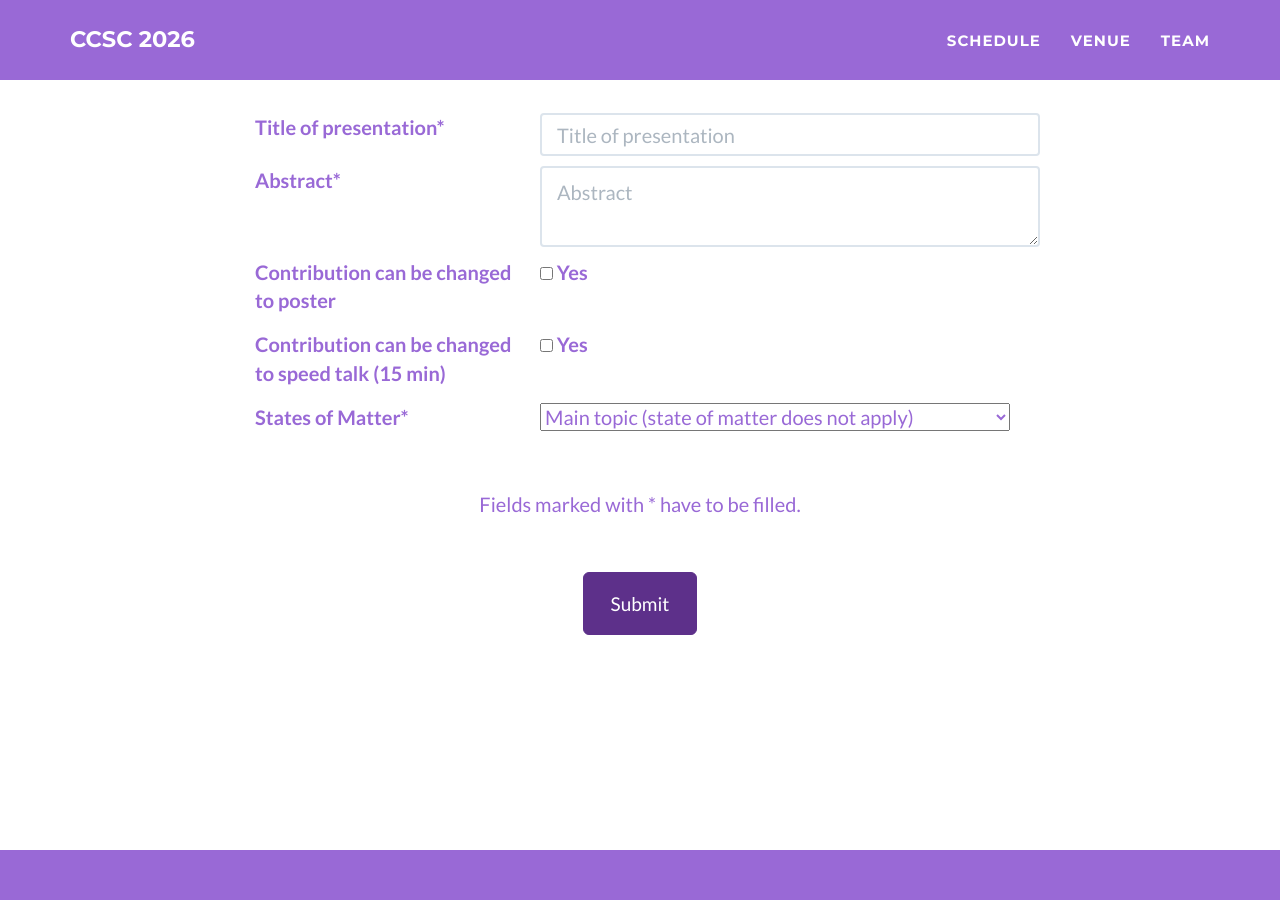
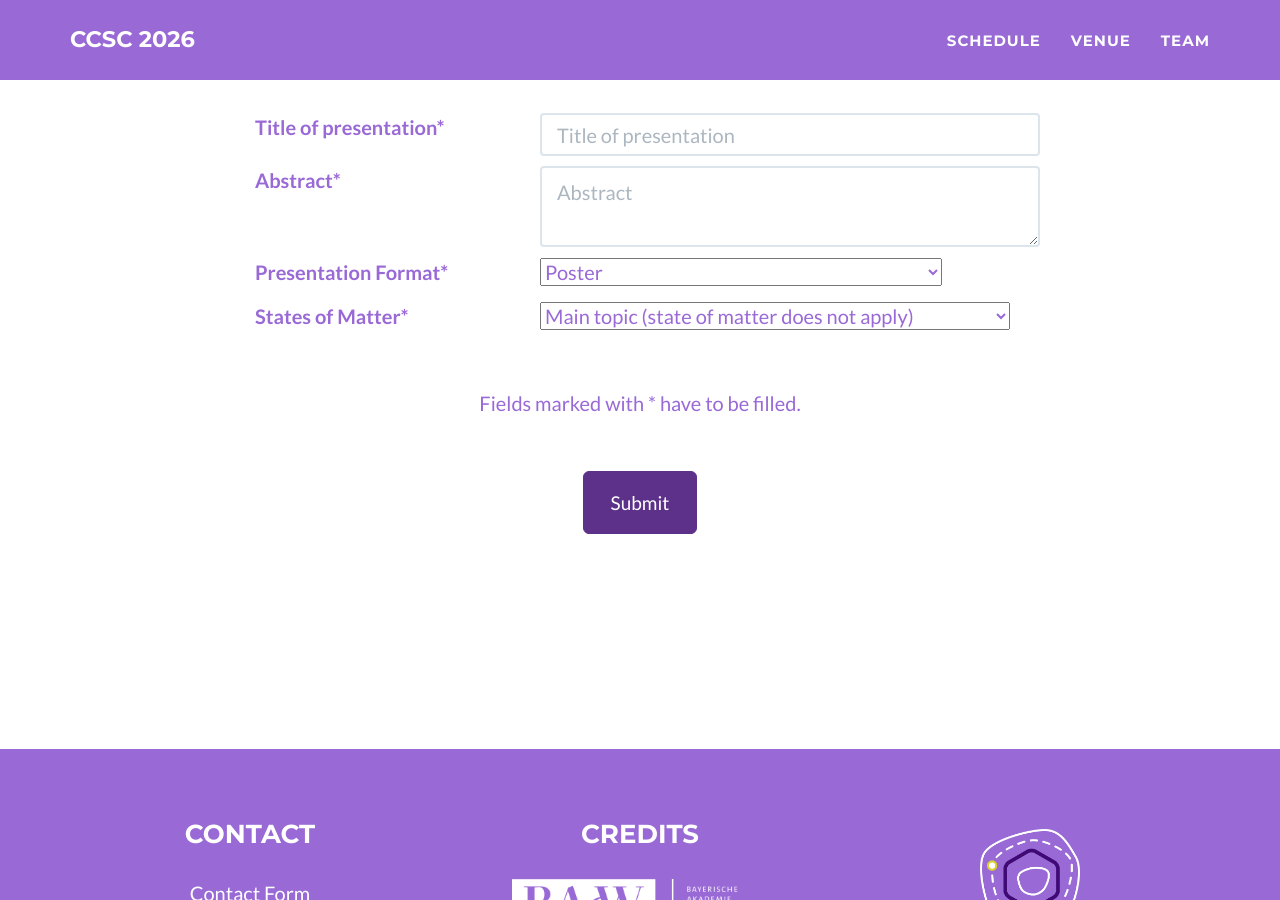
Before and after one commit to ccsc2026/ccsc2026.github.io, a Jekyll site: the page built from registration-with-abstract.html, in a window 1280 px wide and 900 px high, scrolled down 2012 px. Built offline with Jekyll 4.4.1, drawn with Linux system fonts in a browser that asks for light colours.

Commit message:
Update registration-with-abstract.html

```diff
--- a/registration-with-abstract.html
+++ b/registration-with-abstract.html
@@ -300,25 +300,19 @@ layout: page
           </div>
         </div>
       </div>
-      <!-- Change to poster -->
+      <!-- Field -->
       <div class="row">
         <div class="col-lg-3 col-lg-offset-2">
-          <p><label>Contribution can be changed to poster</label></p>
+          <p><label>Presentation Format*</label></p>
         </div>
         <div class="col-lg-5">
           <div class="row control-group">
-            <p><label><input type="checkbox" name="change_poster" value="Yes" id="txtForm"> Yes</label></p>
-          </div>
-        </div>
-      </div>
-      <!-- Change to talk -->
-      <div class="row">
-        <div class="col-lg-3 col-lg-offset-2">
-          <p><label>Contribution can be changed to speed talk (15 min) </label></p>
-        </div>
-        <div class="col-lg-5">
-          <div class="row control-group">
-            <p><label><input type="checkbox" name="change_speedTalk" value="Yes" id="txtForm"> Yes</label></p>
+            <p><select name="presentation format" >
+            <option value='main_topic'>Poster</option>
+            <option value="talk_poster">Contributed Talk (can be changed to poster) </option>
+            <option value="talk">Contributed Talk (talk only) </option>
+            <option value="digi_demo">Digital Demonstration</option>
+          </select></p>
           </div>
         </div>
       </div>
```
